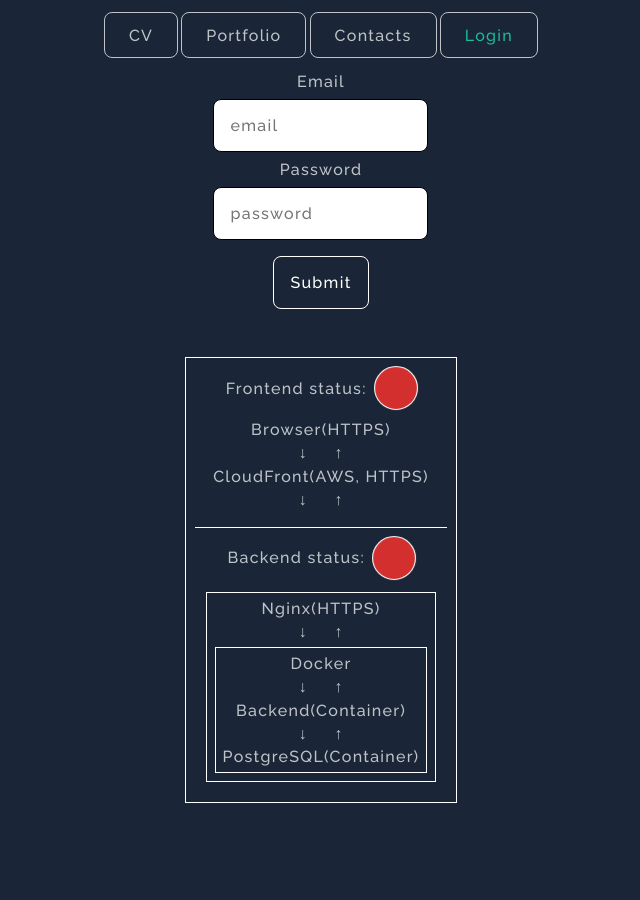
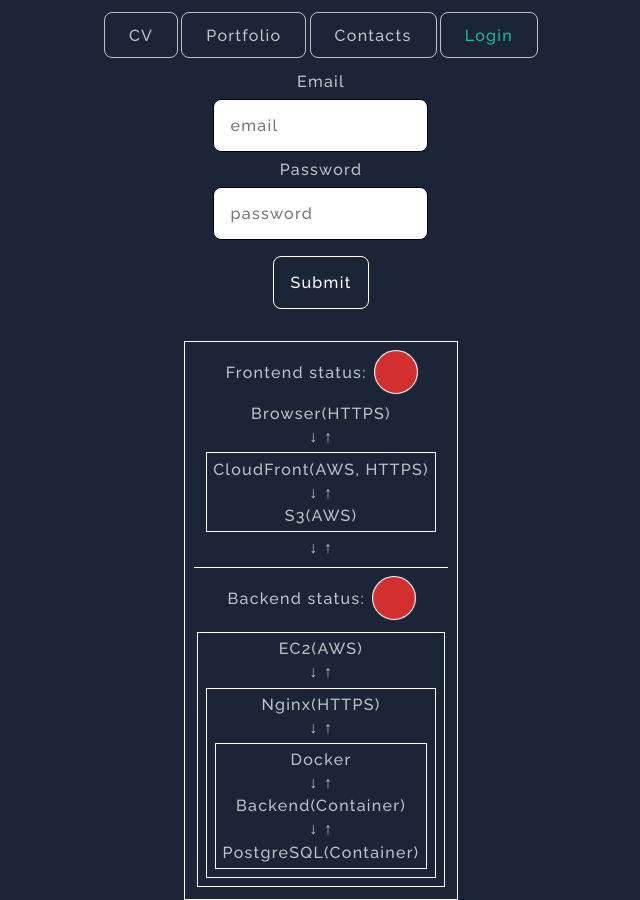
Before and after one commit to The-Estonian/Homepage, a React (Vite) app: page /login in a window 1280 px wide. Shown: the whole page, without its empty margins (319-959 px from the left). Before the commit the page ends 803 px from the top, so only its background shows below. Built offline with nearby package versions, Linux system fonts and the light colour scheme; no server answers; the HTML template or start-up script is replaced by a standard one.

Commit message:
modified layers on roadmap

```diff
--- a/src/authentication/Login/Login.jsx
+++ b/src/authentication/Login/Login.jsx
@@ -162,9 +162,13 @@ const Login = ({ setIsAuthenticated, setUser, logOutHandler }) => {
             <span className={backendConnection}></span>
           </div>
           <span>Browser(HTTPS)</span>
-          <span>&darr;     &uarr;</span>
-          <span>CloudFront(AWS, HTTPS)</span>
-          <span>&darr;     &uarr;</span>
+          <span>&darr; &uarr;</span>
+          <div className={styles.divider}>
+            <span>CloudFront(AWS, HTTPS)</span>
+            <span>&darr; &uarr;</span>
+            <span>S3(AWS)</span>
+          </div>
+          <span>&darr; &uarr;</span>
         </div>
         <div className={styles.road}>
           <div className={styles.status_container}>
@@ -172,14 +176,18 @@ const Login = ({ setIsAuthenticated, setUser, logOutHandler }) => {
             <span className={backendConnection}></span>
           </div>
           <div className={styles.divider}>
-            <span>Nginx(HTTPS)</span>
-            <span>&darr;     &uarr;</span>
+            <span>EC2(AWS)</span>
+            <span>&darr; &uarr;</span>
             <div className={styles.divider}>
-              <span>Docker</span>
-              <span>&darr;     &uarr;</span>
-              <span>Backend(Container)</span>
-              <span>&darr;     &uarr;</span>
-              <span>PostgreSQL(Container)</span>
+              <span>Nginx(HTTPS)</span>
+              <span>&darr; &uarr;</span>
+              <div className={styles.divider}>
+                <span>Docker</span>
+                <span>&darr; &uarr;</span>
+                <span>Backend(Container)</span>
+                <span>&darr; &uarr;</span>
+                <span>PostgreSQL(Container)</span>
+              </div>
             </div>
           </div>
         </div>
--- a/src/authentication/Login/Login.module.css
+++ b/src/authentication/Login/Login.module.css
@@ -76,9 +76,8 @@
   display: flex;
   flex-direction: column;
   align-items: center;
-
   border: 1px solid white;
-  margin-top: 2rem;
+  margin-top: 1rem;
   white-space: pre;
 }
 
@@ -86,7 +85,7 @@
   display: flex;
   flex-direction: column;
   align-items: center;
-  padding: 1rem;
+  padding: 0.5rem;
   padding-top: 0;
 }
 
```
